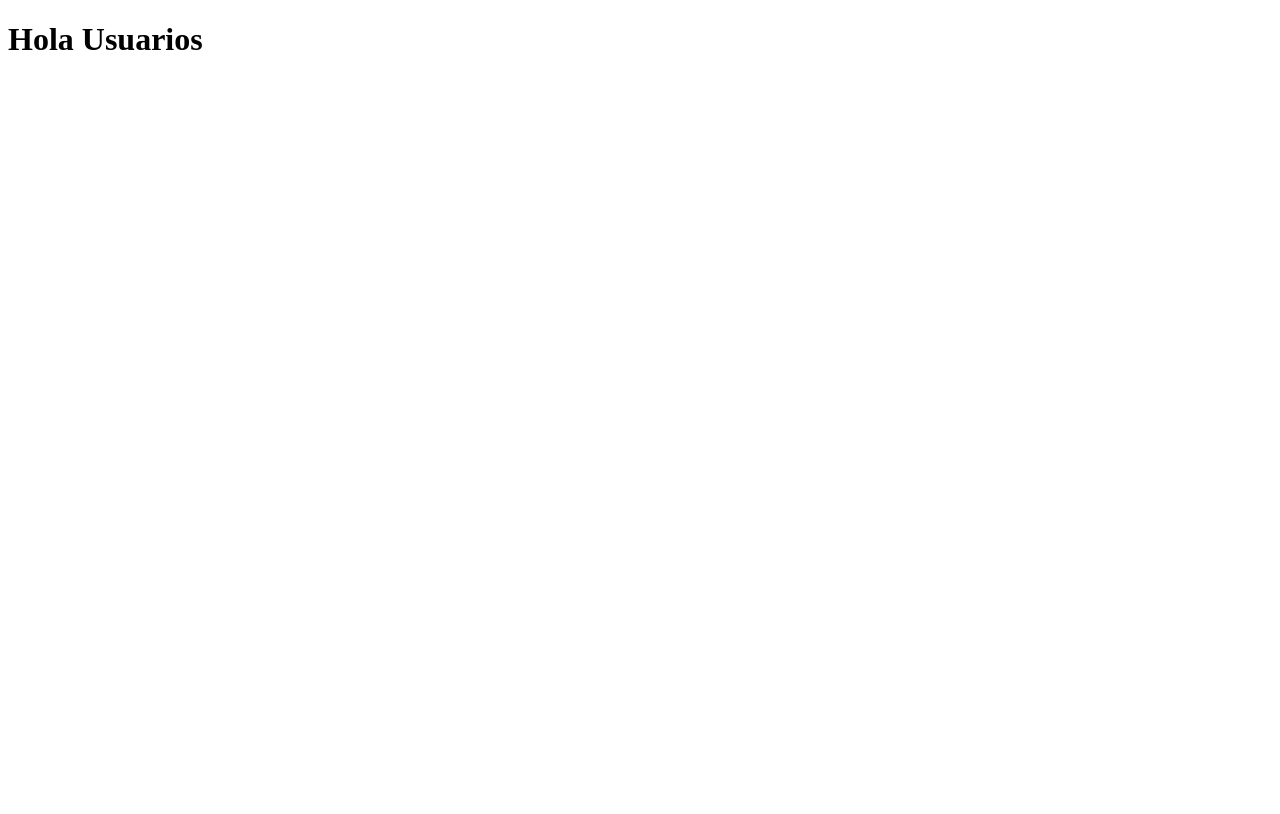
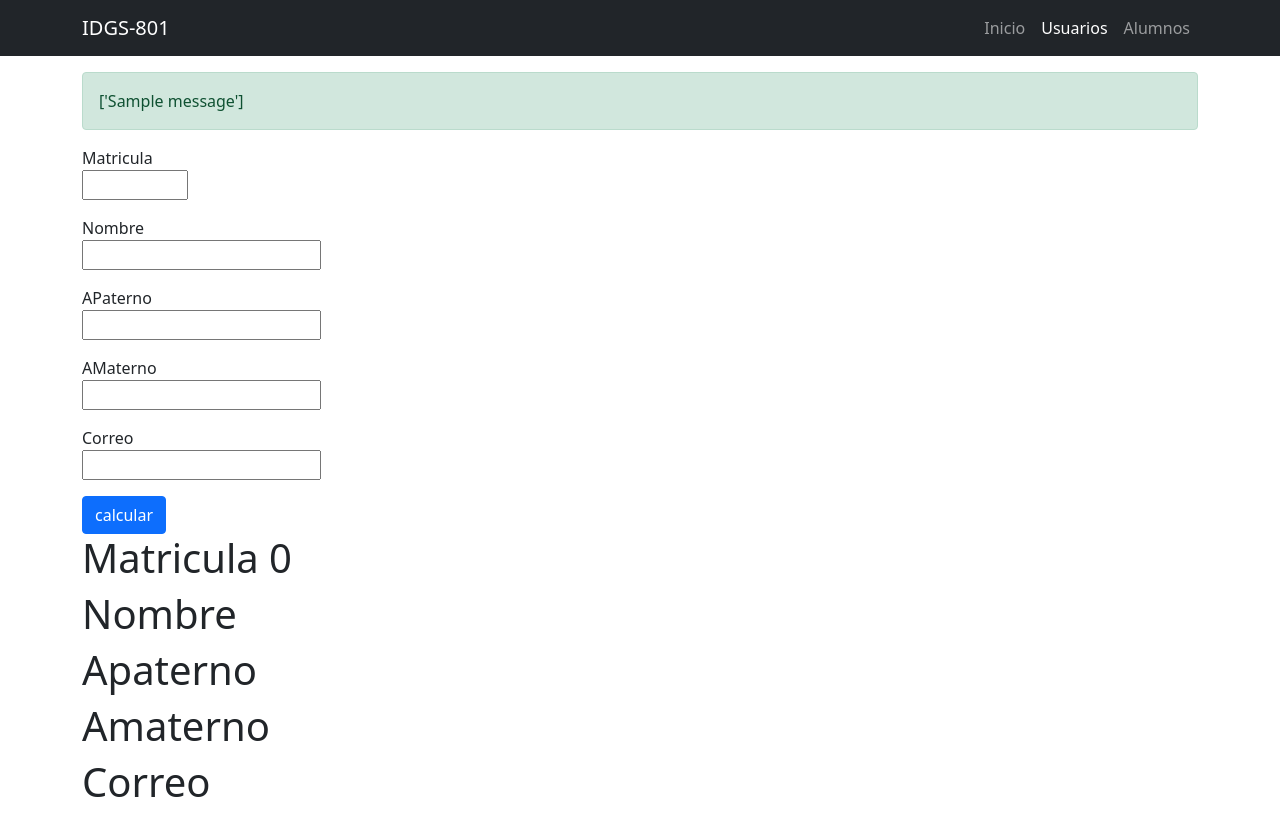
Before and after one commit to IDGS-801-23001497/IntroFlask, a Flask app: page /usuarios in a window 1280 px wide. Before the commit the page is almost empty. Before the commit the page ends 50 px from the top, so only its background shows below. Run offline with Flask 3, Linux system fonts and the light colour scheme; one stand-in notice (Sample message) is shown; some libraries are stand-ins or nearby versions.

Commit message:
messages_flash

```diff
--- a/app.py
+++ b/app.py
@@ -1,6 +1,12 @@
 from flask import Flask, render_template, request
+from flask import flash
+from flask_wtf.csrf import CSRFProtect
+
+import forms
 
 app = Flask(__name__)
+app.secret_key='clave secreta'
+csrf=CSRFProtect()
 
 @app.route("/")
 def index():
@@ -33,9 +39,24 @@ def alumnos():
     return render_template("alumnos.html")
 
 
-@app.route("/usuarios")
+@app.route("/usuarios", methods =["GET","POST"])
+
 def usuarios():
-    return render_template("usuarios.html")
+    mat=0
+    nom=''
+    apa=''
+    ama=''
+    correo=''
+    usuarios_class=forms.UserForm(request.form)
+    if request.method =='POST':
+        mat=usuarios_class.matricula.data
+        nom=usuarios_class.nombre.data
+        apa=usuarios_class.apaterno.data
+        ama=usuarios_class.amaterno.data
+        correo=usuarios_class.correo.data
+
+    return render_template("usuarios.html", form=usuarios_class,
+                           mat=mat, nom=nom, apa=apa, ama=ama, correo=correo)
 
 @app.route("/hola")
 def hola():
@@ -77,4 +98,5 @@ def operas():
 </form>
 '''
 if __name__ == "__main__":
+    csrf.init_app(app)
     app.run(debug= True)
--- /dev/null
+++ b/forms.py
@@ -0,0 +1,23 @@
+from wtforms import Form
+from wtforms import StringField, IntegerField, PasswordField, FloatField
+from wtforms import EmailField
+from wtforms import validators
+
+class UserForm(Form):
+    matricula=IntegerField("Matricula", [
+        validators.DataRequired(message="El campo es requerido"),
+        validators.NumberRange(min=100, max=1000, message="Ingrese valor valido")
+    ])
+    nombre=StringField("Nombre", [
+        validators.DataRequired(message="El campo es requerido"),
+        validators.Length(min=3, max=10, message="Ingrese nombre valido")
+    ])
+    apaterno=StringField("APaterno", [
+        validators.DataRequired(message="El campo es requerido")
+    ])
+    amaterno=StringField("AMaterno", [
+        validators.DataRequired(message="El campo es requerido")
+    ])
+    correo=EmailField("Correo", [
+        validators.Email(message="Ingresa correo valido")
+    ])
--- a/templates/_macros.html
+++ b/templates/_macros.html
@@ -1,6 +1,16 @@
-{%macro datos(name, placeholder, type='text')%}
-    <div class="mb-3">
-        <label for="{{name}}" class="form-label">{{name}}</label>
-        <input type="{{type}}" class="form-control" id="{{name}}" name="{{name}}"placeholder="{{placeholder}}"></placeholder>
-    </div>
+{% macro datos(name,placeholder,type='text') %}
+<div class="mb-3">
+            <label for="{{name}}" class="form-label">{{name}}</label>
+            <input type="{{type}}" class="form-control" id="{{name}}" name="{{name}}" placeholder="{{placeholder}}">
+</div>
 {%endmacro%}
+
+{%macro campoNuevo(field)%}
+    <td>{{field.label}}</td>
+    <dd>{{field(**kwargs) | safe}}</dd>
+    {% if field.errors %}
+    {% for error in field.errors %}
+            <li style="color: red">{{error}}</li>
+    {%endfor%}
+    {% endif %}
+{%endmacro%}
--- a/templates/layout.html
+++ b/templates/layout.html
@@ -1,15 +1,17 @@
 <!DOCTYPE html>
 <html lang="en">
+
 <head>
     <meta charset="UTF-8">
     <meta name="viewport" content="width=device-width, initial-scale=1.0">
     <link href="../static/bootstrap/css/bootstrap.min.css" rel="stylesheet">
     <title>Document</title>
 </head>
+
 <body>
     <nav class="navbar navbar-expand-lg navbar-dark bg-dark fixed-top">
         <div class="container">
-        <a class="navbar-brand" href="{{ url_for('index') }}">ICO-801-9</a>
+            <a class="navbar-brand" href="{{ url_for('index') }}">IDGS-801</a>
 
             <button class="navbar-toggler" type="button" data-bs-toggle="collapse" data-bs-target="#navbarNav">
                 <span class="navbar-toggler-icon"></span>
@@ -17,27 +19,43 @@
 
             <div class="collapse navbar-collapse" id="navbarNav">
                 <ul class="navbar-nav ms-auto">
+
                     <li class="nav-item">
                         <a class="nav-link {% if request.endpoint == 'index' %}active{% endif %}"
                             href="{{ url_for('index') }}">Inicio</a>
                     </li>
+
                     <li class="nav-item">
                         <a class="nav-link {% if request.endpoint == 'usuarios' %}active{% endif %}"
-                 href="">Usuarios</a>
+                            href="usuarios">Usuarios</a>
                     </li>
+
                     <li class="nav-item">
-              <a class="nav-link {% if request.endpoint == 'alumnos' %}active{% endif %}"
-                 href="">Alumnos</a>
+                        <a class="nav-link {% if request.endpoint == 'alumnos' %}active{% endif %}" href="alumnos">Alumnos</a>
                     </li>
+
                 </ul>
             </div>
         </div>
     </nav>
+    <div class="container mt-5 pt-4">
+      {%with  messages=get_flashed_messages()%}
+        {% if messages %}
+            {%for message in messages%}
+            <div class="alert alert-success">
+                {{messages}}
+            </div>
+            {%endfor%}
+          {% endif %}
+        {%endwith%}
+        {%block content%}
 
-    <div class="container mt-5 pt-5">
-        {% block content %}
-        {% endblock %}
+        {%endblock%}
     </div>
+    <script src="../static/bootstrap/js/bootstrap.bundle.min.js" ></script>
+
+
 
 </body>
+
 </html>
--- a/templates/usuarios.html
+++ b/templates/usuarios.html
@@ -1,9 +1,32 @@
-<!DOCTYPE html>
-<html>
-<head>
+{% extends "layout.html" %}
+    {%block content%}
+    {%import "_macros.html" as macros %}
 
-</head>
-<body>
-    <h1>Hola Usuarios</h1>
-</body>
-</html>
+        <form action="/usuarios" method="post" novalidate>
+            {{form.csrf_token}}
+            <input type="hidden" name="csrf_token" value="{{csrf_token()}}">
+            <div class="mb-3">
+                {{macros.campoNuevo(form.matricula, calss="form-control")}}
+            </div>
+            <div class="mb-3">
+                {{macros.campoNuevo(form.nombre, calss="form-control")}}
+            </div>
+            <div class="mb-3">
+                {{macros.campoNuevo(form.apaterno, calss="form-control")}}
+            </div>
+            <div class="mb-3">
+                {{macros.campoNuevo(form.amaterno, calss="form-control")}}
+            </div>
+            <div class="mb-3">
+                {{macros.campoNuevo(form.correo, calss="form-control")}}
+            </div>
+            <button class="btn btn-primary" value="calcular">calcular</button>
+
+        </form>
+        <h1>Matricula {{mat}}</h1>
+        <h1>Nombre {{nom}}</h1>
+        <h1>Apaterno {{apa}}</h1>
+        <h1>Amaterno {{ama}}</h1>
+        <h1>Correo {{correo}}</h1>
+    </div>
+    {%endblock%}
```
Lines whose indentation alone changed are shown as unchanged.
